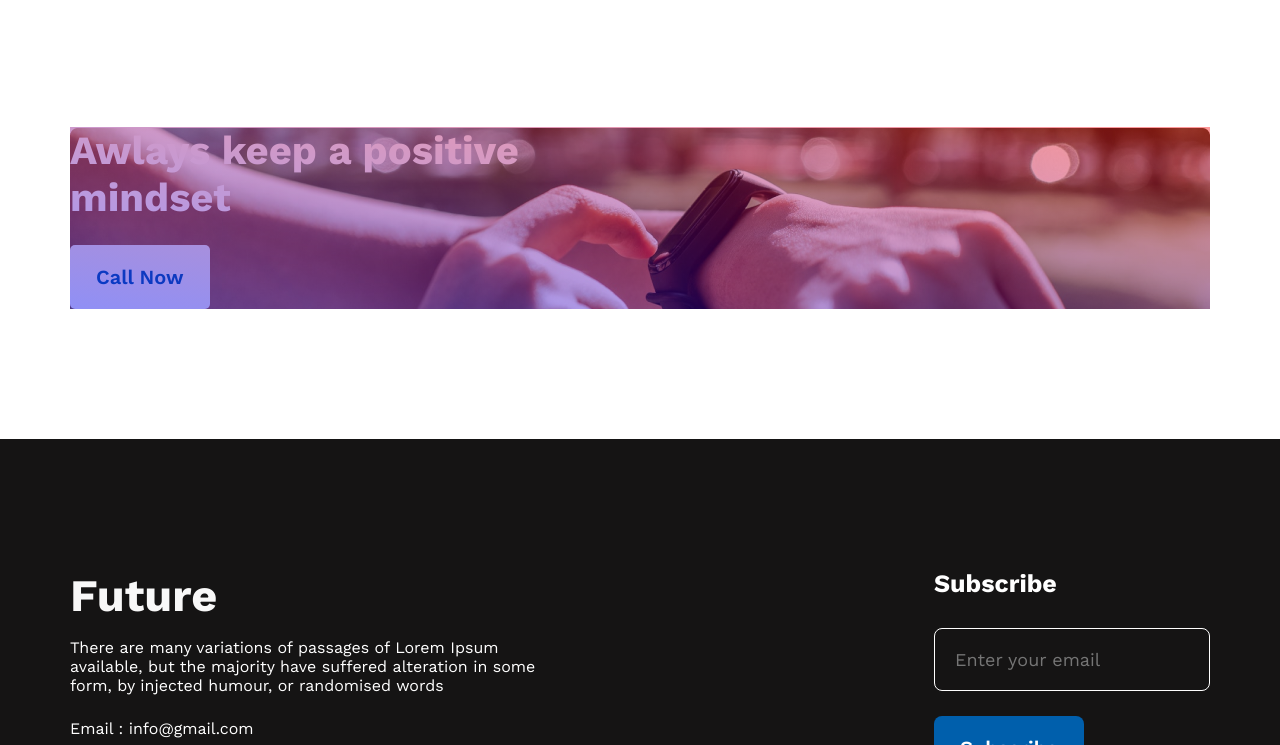
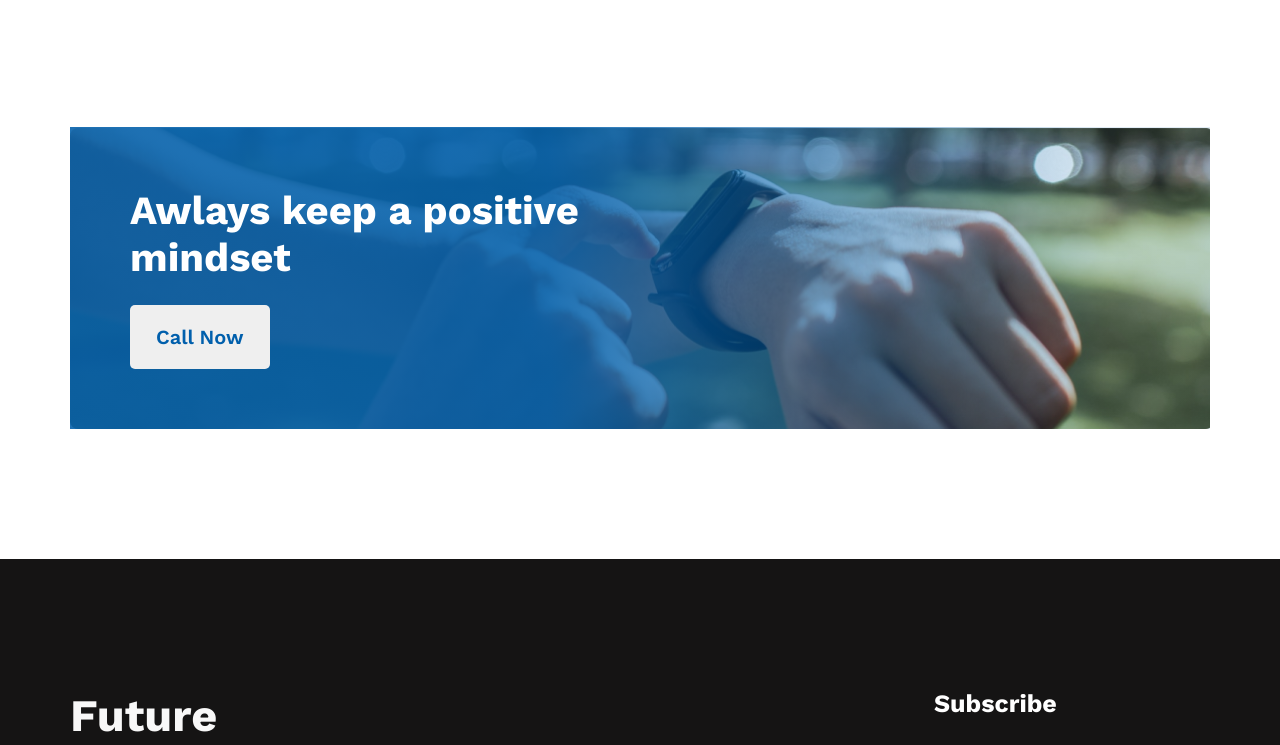
Before and after one commit to ProAshfaq/new-year, a plain HTML site: page index.html in a window 1280 px wide. Shown: the part 1783-2528 px from the top of the page. Drawn offline with nearby package versions, Linux system fonts and the light colour scheme.

Commit message:
gradient fixed

```diff
--- a/styles/style.css
+++ b/styles/style.css
@@ -98,19 +98,12 @@ header {
     margin-bottom: 130px;
 }
 .newsletter-info {
-    background-image: url(../images/watch.png);
+    background-image: linear-gradient(90deg, rgba(2, 95, 170, 0.8856792717086834) 42%, rgba(2, 95, 170, 0.11817226890756305) 91%), url(../images/watch.png);
     background-size: cover;
     background-repeat: no-repeat;
-    /*  */
-    position: relative;
+    padding: 60px;
 }
-.gradient {
-    background: linear-gradient(to top right, blue, red);
-    position: absolute;
-    opacity: .4;
-    height: 100%;
-    width: 100%;
-}
+
 .newsletter-info h2 {
     font-size: 40px;
     color: #ffffff;
```
